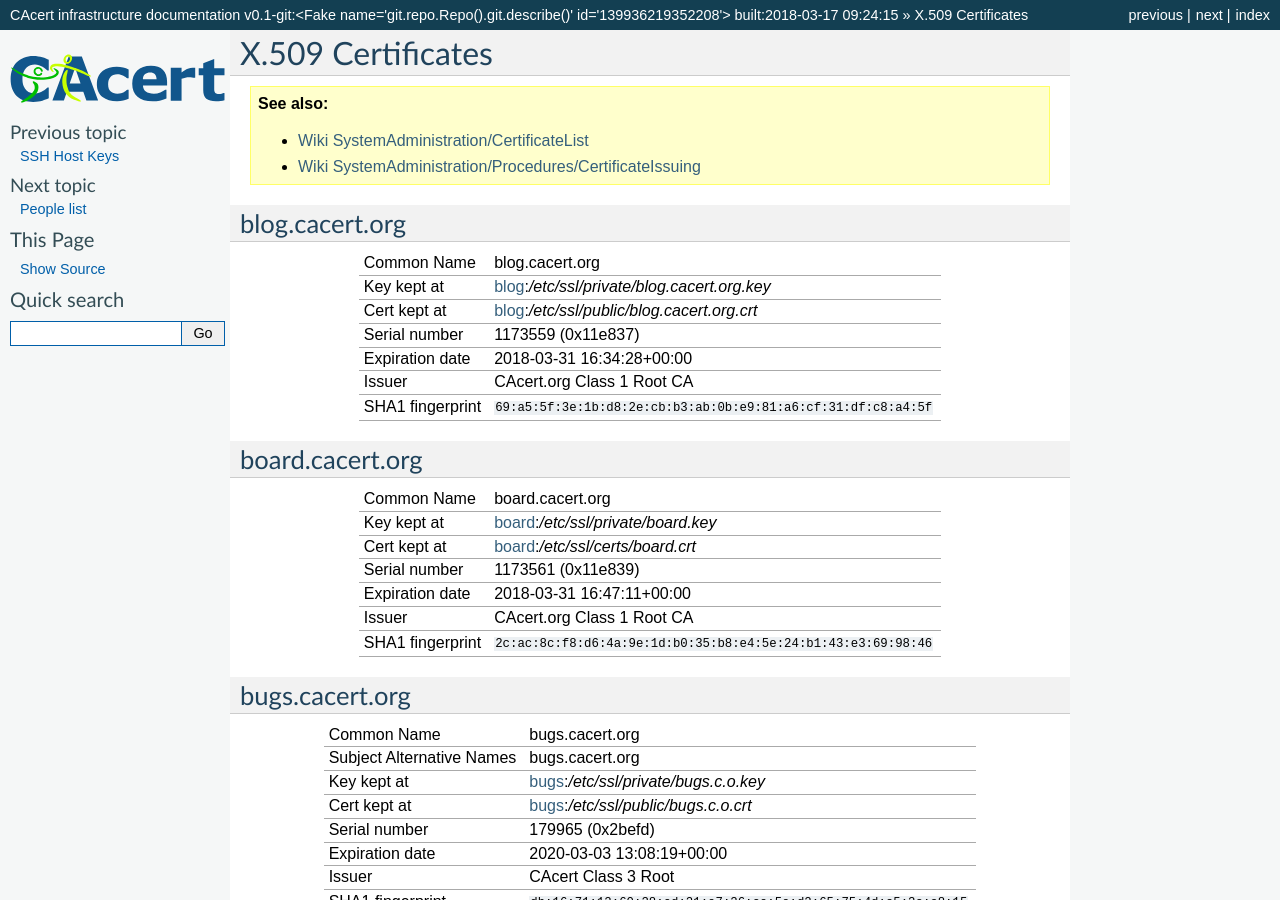
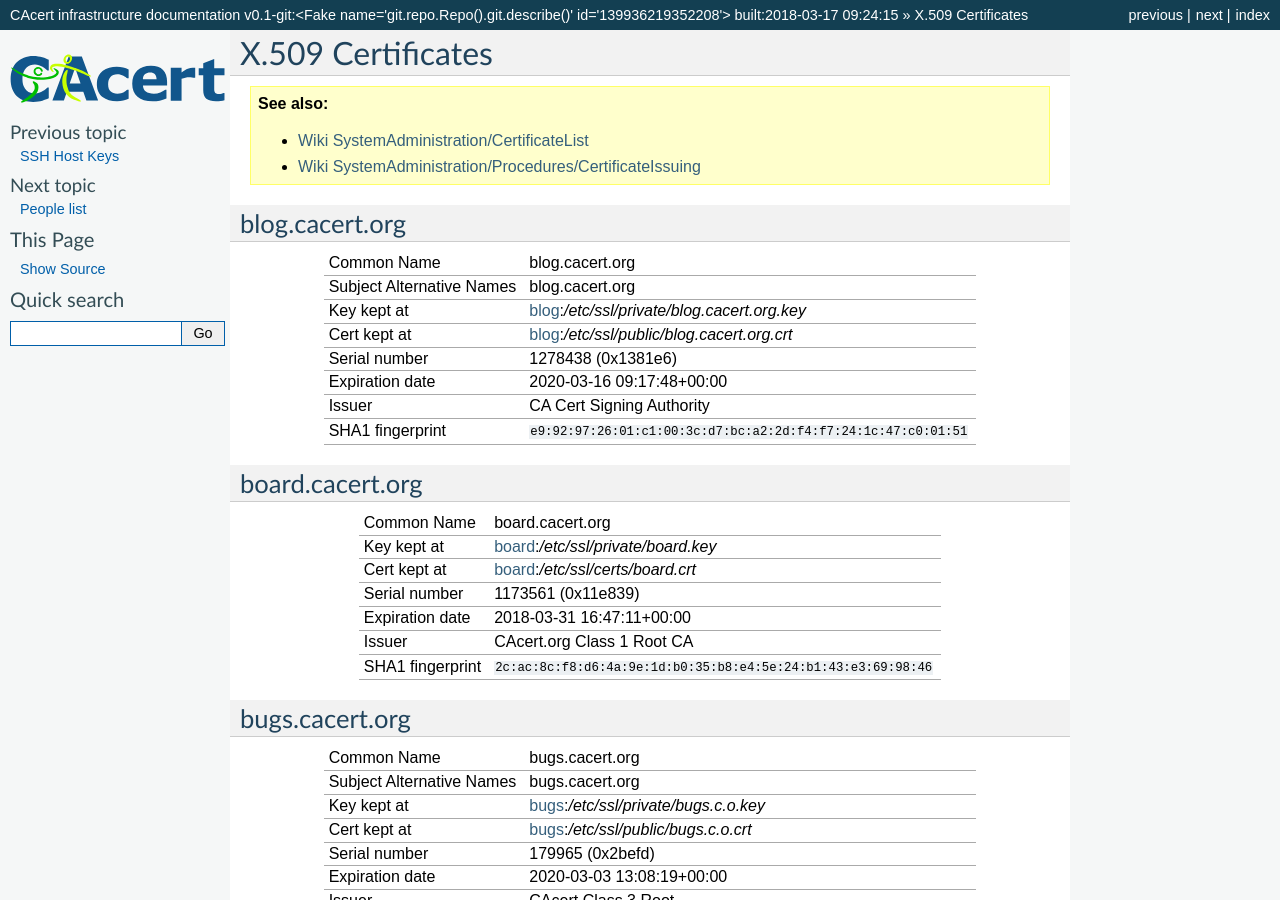
Before and after one commit to CAcertOrg/cacert-infradocs, a Sphinx documentation site: the page built from docs/certlist.rst, in a window 1280 px wide and 900 px high. Built offline with Sphinx 7.4.7, drawn with Linux system fonts in a browser that asks for light colours; pages that are not in the unit, such as notebooks, are missing from menus.

Commit message:
Renew certificate for blog

```diff
--- a/docs/systems/blog.rst
+++ b/docs/systems/blog.rst
@@ -270,12 +270,13 @@
 ---------------------------
 
 .. sslcert:: blog.cacert.org
+   :altnames:   DNS:blog.cacert.org
    :certfile:   /etc/ssl/public/blog.cacert.org.crt
    :keyfile:    /etc/ssl/private/blog.cacert.org.key
-   :serial:     11e837
-   :expiration: Mar 31 16:34:28 2018 GMT
-   :sha1fp:     69:A5:5F:3E:1B:D8:2E:CB:B3:AB:0B:E9:81:A6:CF:31:DF:C8:A4:5F
-   :issuer:     CAcert.org Class 1 Root CA
+   :serial:     1381E6
+   :expiration: Mar 16 09:17:48 2020 GMT
+   :sha1fp:     E9:92:97:26:01:C1:00:3C:D7:BC:A2:2D:F4:F7:24:1C:47:C0:01:51
+   :issuer:     CA Cert Signing Authority
 
 * :file:`/etc/ssl/certs/cacert.org/` directory containing CAcert.org Class 1
   and Class 3 certificates (allowed CA certificates for client certificates)
```
